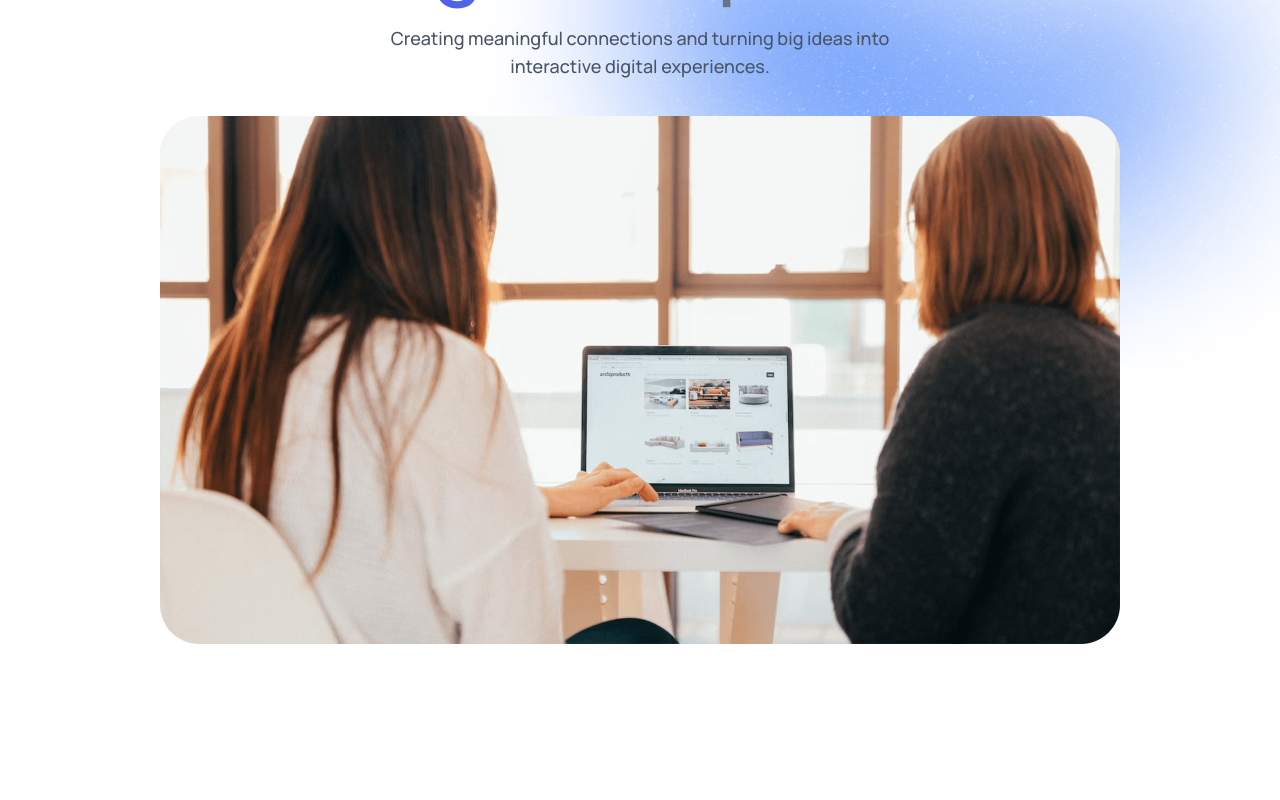
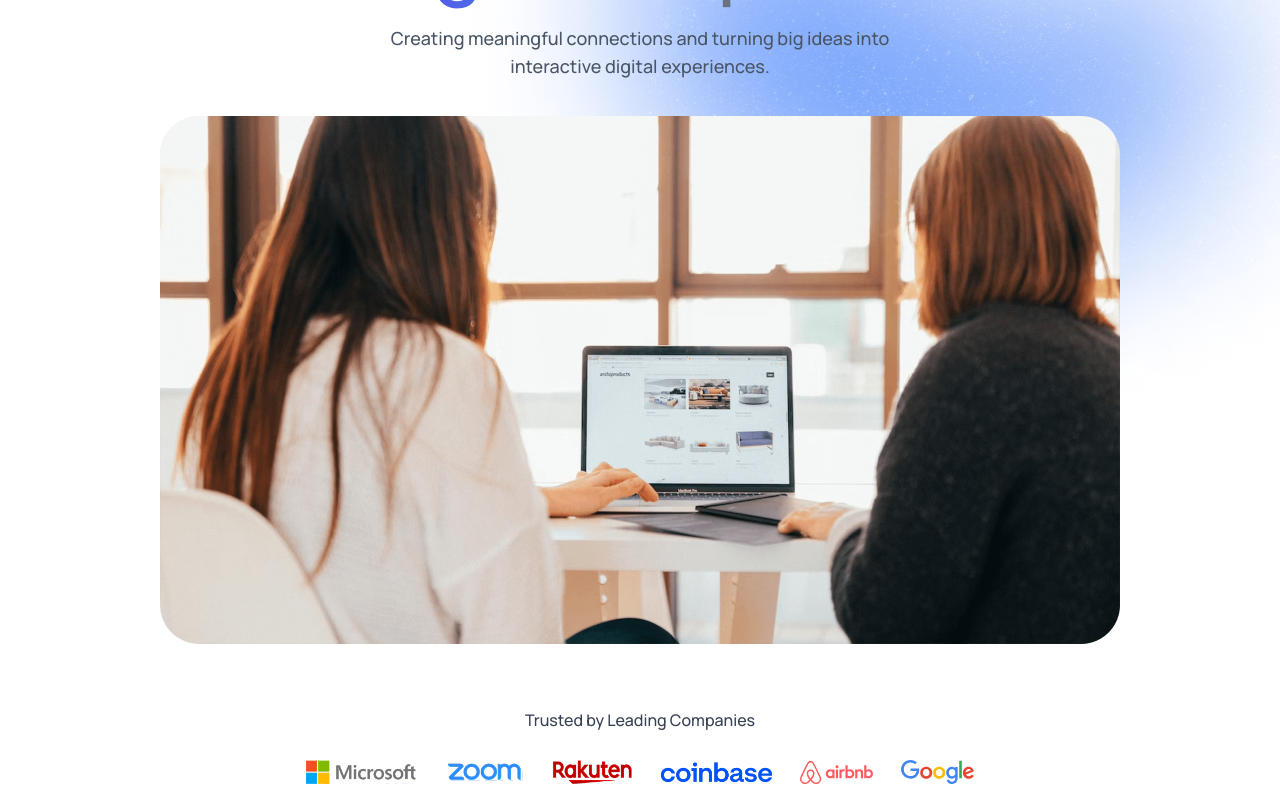
Before and after one commit to rou-nak-cloud/Agency-Ui, a React (Vite) app: page / in a window 1280 px wide. Shown: the part 381-1181 px from the top of the page. Before the commit the page ends 1089 px from the top, so only its background shows below. Built offline with nearby package versions, Linux system fonts and the light colour scheme.

Commit message:
trusted by companies  images section

```diff
--- a/src/App.jsx
+++ b/src/App.jsx
@@ -1,6 +1,7 @@
 import React, { useState } from 'react'
 import Navbar from './components/Navbar'
 import Hero from './components/Hero'
+import TrustedBy from './components/TrustedBy'
 
 const App = () => {
   const [theme, setTheme] = useState(localStorage.getItem('theme') ? localStorage.getItem('theme') : 'light')
@@ -9,6 +10,7 @@
       <div className='dark:bg-black/90 relative'>
         <Navbar theme={theme} setTheme={setTheme} />
         <Hero />
+        <TrustedBy />
       </div>
     </>
   )
--- /dev/null
+++ b/src/components/TrustedBy.jsx
@@ -0,0 +1,19 @@
+import React from 'react'
+import { company_logos } from '../assets/assets'
+
+const TrustedBy = () => {
+  return (
+    <>
+        <div className='flex flex-col items-center px-4 sm:px-12 lg:px-24 xl:px-40 gap-3 text-gray-700 dark:text-white/80'>
+            <h3 className='font-semibold'>Trusted by Leading Companies</h3>
+            <div className='flex items-center justify-center flex-wrap  gap-7 m-4'>
+                {company_logos.map((logo,idx) => (
+                    <img key={idx} src={logo} alt="companyLogo" className='max-h-5 sm:max-h-6 dark:drop-shadow-xl' />
+                ))}
+            </div>
+        </div>
+    </>
+  )
+}
+
+export default TrustedBy
```
